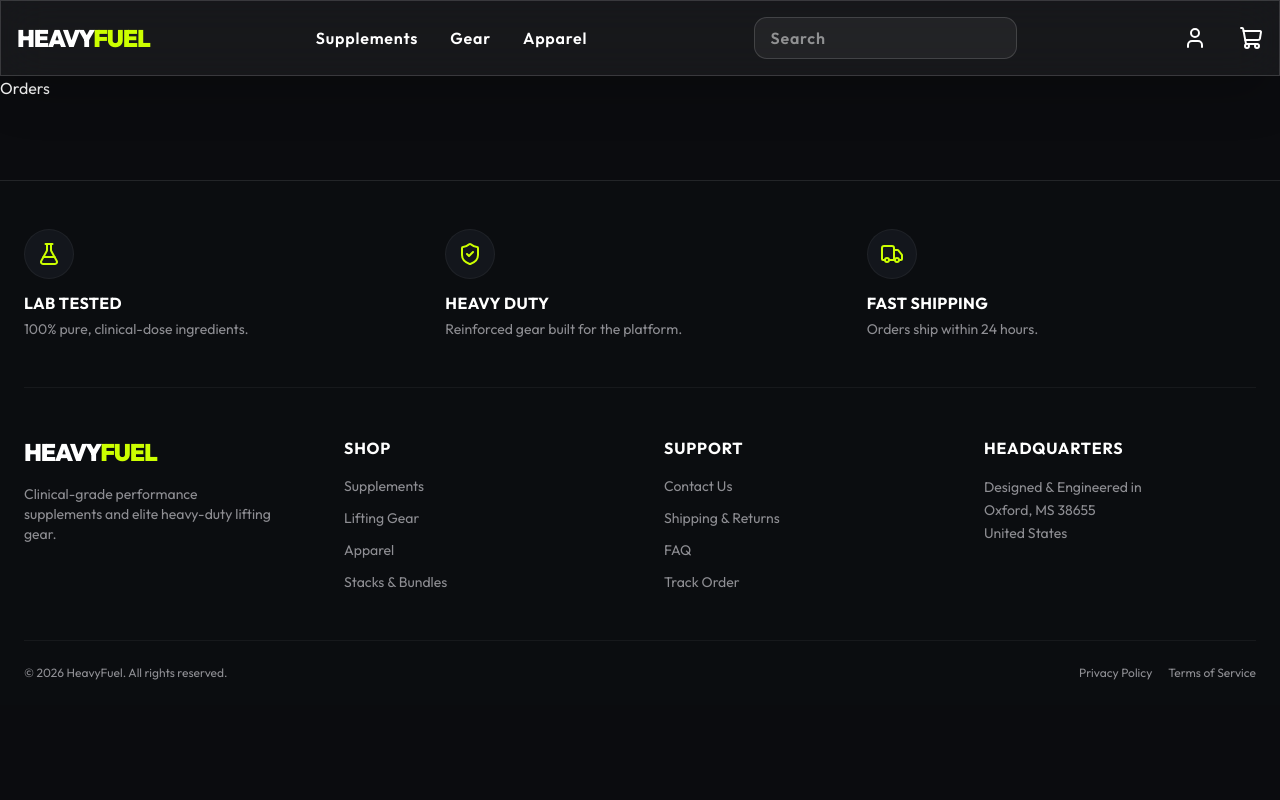
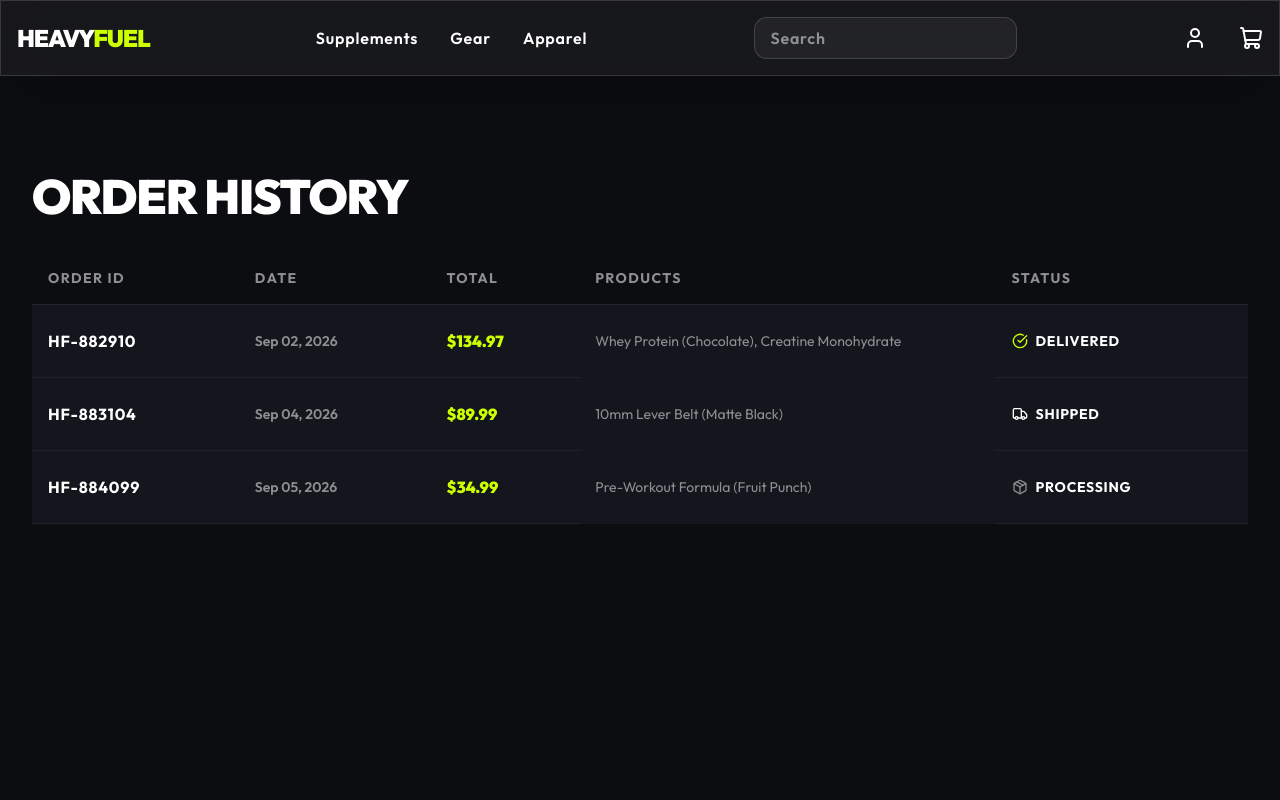
Before and after one commit to Aleks-Nikitin/heavy-fuel, a Next.js app: page /orders in a window 1280 px wide. Shown: the top 800 px of the page. Built offline with nearby package versions, Linux system fonts and the light colour scheme.

Commit message:
add: frontend orders page

```diff
--- a/app/orders/page.tsx
+++ b/app/orders/page.tsx
@@ -1,5 +1,92 @@
+"use client";
+import { Package, Truck, CheckCircle } from "lucide-react";
+
+const ORDERS_DATA = [
+  {
+    id: "HF-882910",
+    date: "Sep 02, 2026",
+    price: 134.97,
+    products: "Whey Protein (Chocolate), Creatine Monohydrate",
+    status: "Delivered",
+  },
+  {
+    id: "HF-883104",
+    date: "Sep 04, 2026",
+    price: 89.99,
+    products: "10mm Lever Belt (Matte Black)",
+    status: "Shipped",
+  },
+  {
+    id: "HF-884099",
+    date: "Sep 05, 2026",
+    price: 34.99,
+    products: "Pre-Workout Formula (Fruit Punch)",
+    status: "Processing",
+  },
+];
+
 export default function OrdersPage() {
-    return (
-        <h1>Orders</h1>
-    )
+  const getStatusIcon = (status: string) => {
+    switch (status) {
+      case "Delivered":
+        return <CheckCircle className="w-4 h-4 text-[#CCFF00]" />;
+      case "Shipped":
+        return <Truck className="w-4 h-4 text-white" />;
+      default:
+        return <Package className="w-4 h-4 text-[#8E8E93]" />;
+    }
+  };
+
+  return (
+    <main className="min-h-screen bg-[#0B0D10] py-12 md:py-24">
+      <div className="max-w-7xl mx-auto px-4 sm:px-6 lg:px-8">
+        <h1 className="text-3xl md:text-5xl font-black uppercase text-white tracking-tight mb-8">
+          Order History
+        </h1>
+
+        <div className="overflow-x-auto">
+          <table className="w-full text-left border-collapse">
+            <thead>
+              <tr className="border-b border-white/10 text-[#8E8E93] text-sm uppercase tracking-widest">
+                <th className="py-4 px-4 font-bold">Order ID</th>
+                <th className="py-4 px-4 font-bold">Date</th>
+                <th className="py-4 px-4 font-bold">Total</th>
+                <th className="hidden md:table-cell py-4 px-4 font-bold">
+                  Products
+                </th>
+                <th className="py-4 px-4 font-bold">Status</th>
+              </tr>
+            </thead>
+            <tbody>
+              {ORDERS_DATA.map((order) => (
+                <tr
+                  key={order.id}
+                  className="border-b border-white/5 bg-[#13161C] hover:bg-[#181c24] transition-colors"
+                >
+                  <td className="py-6 px-4 text-white font-bold tracking-wider">
+                    {order.id}
+                  </td>
+                  <td className="py-6 px-4 text-[#8E8E93] text-sm font-semibold">
+                    {order.date}
+                  </td>
+                  <td className="py-6 px-4 text-[#CCFF00] font-black">
+                    ${order.price.toFixed(2)}
+                  </td>
+                  <td className="hidden md:table-cell py-6 px-4 text-[#8E8E93] text-sm truncate max-w-[250px]">
+                    {order.products}
+                  </td>
+                  <td className="py-6 px-4">
+                    <div className="flex items-center gap-2 text-sm font-bold uppercase tracking-wider text-white">
+                      {getStatusIcon(order.status)}
+                      {order.status}
+                    </div>
+                  </td>
+                </tr>
+              ))}
+            </tbody>
+          </table>
+        </div>
+      </div>
+    </main>
+  );
 }
```
